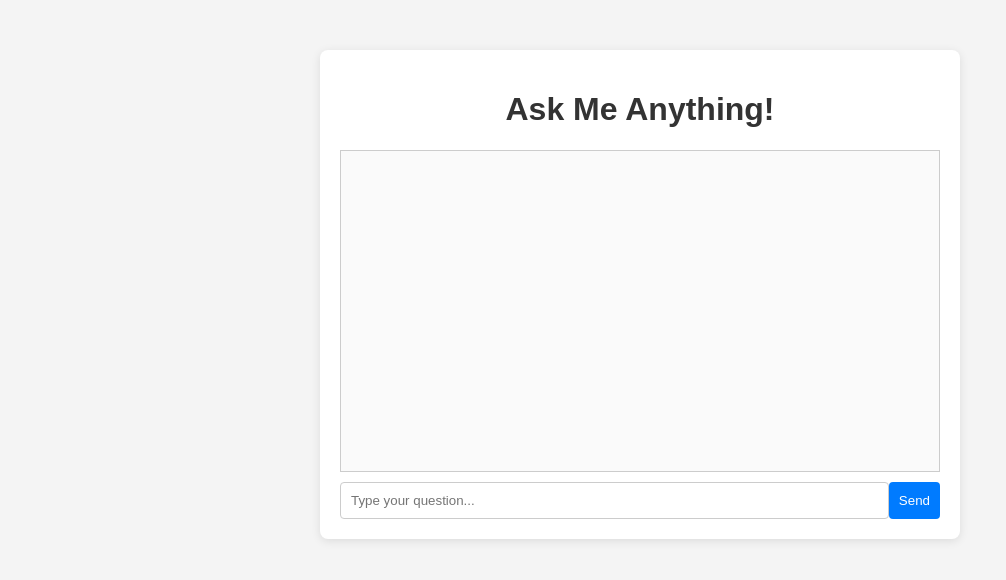
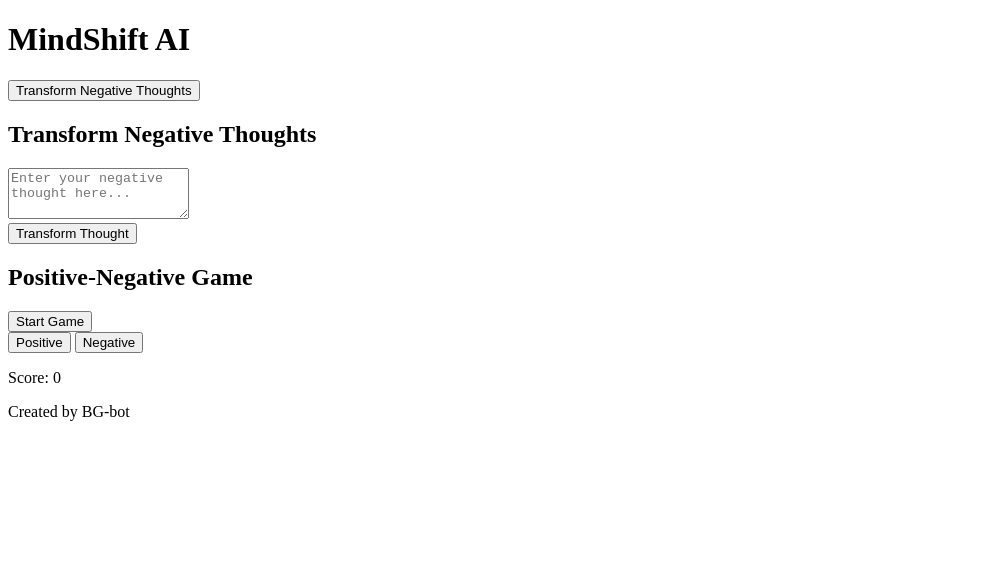
Before and after one commit to NetflixAccessNepal/ai-chatbot-BG, a plain HTML site: page index.html in a window 1280 px wide. Shown: the whole page, without its empty margins (0-1006 px from the left). Drawn offline with Linux system fonts and the light colour scheme.

Commit message:
Update index.html

```diff
--- a/index.html
+++ b/index.html
@@ -1,20 +1,46 @@
 <!DOCTYPE html>
 <html lang="en">
 <head>
-  <meta charset="UTF-8">
-  <meta name="viewport" content="width=device-width, initial-scale=1.0">
-  <title>AI Chatbot</title>
-  <link rel="stylesheet" href="style.css">
+    <meta charset="UTF-8">
+    <meta name="viewport" content="width=device-width, initial-scale=1.0">
+    <title>MindShift AI</title>
+    <script defer src="script.js"></script>
+    <link href="https://fonts.googleapis.com/css2?family=Roboto:wght@400;500&display=swap" rel="stylesheet">
+    <style>
+        /* CSS goes here */
+    </style>
 </head>
 <body>
-  <div class="chat-container">
-    <h1>Ask Me Anything!</h1>
-    <div class="messages" id="messages"></div>
-    <div class="input-box">
-      <input type="text" id="userInput" placeholder="Type your question...">
-      <button onclick="sendMessage()">Send</button>
-    </div>
-  </div>
-  <script src="script.js"></script>
+    <h1>MindShift AI</h1>
+
+    <!-- Negative to Positive Transformer Section -->
+    <section id="thoughts-section">
+        <button id="toggle-thoughts">Transform Negative Thoughts</button>
+        <div id="thoughts-container" class="hidden">
+            <h2>Transform Negative Thoughts</h2>
+            <textarea id="thought-input" placeholder="Enter your negative thought here..." rows="3"></textarea>
+            <br>
+            <button id="submit-thought">Transform Thought</button>
+            <p id="result"></p>
+        </div>
+    </section>
+
+    <!-- Game Section -->
+    <section id="game-container">
+        <h2>Positive-Negative Game</h2>
+        <p id="word-display"></p>
+        <button id="start-game">Start Game</button>
+        <br>
+        <button id="positive-btn">Positive</button>
+        <button id="negative-btn">Negative</button>
+        <p id="score">Score: 0</p>
+        <div id="timer-bar-container">
+            <div id="timer-bar"></div>
+        </div>
+    </section>
+
+    <footer>
+        <p>Created by BG-bot</p>
+    </footer>
 </body>
 </html>
```
